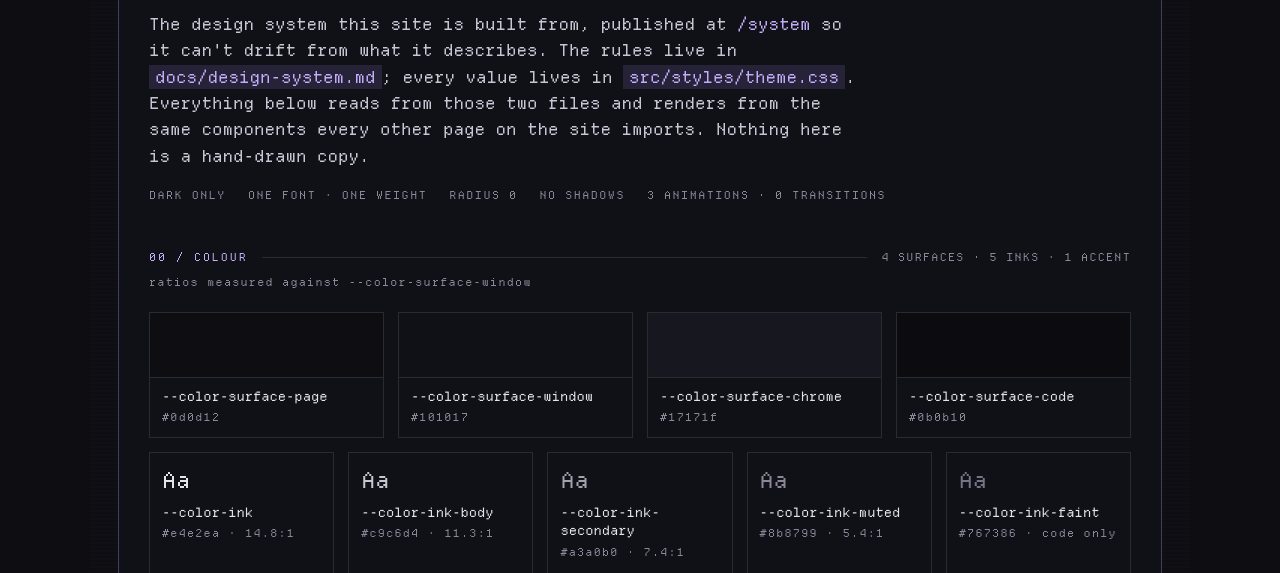
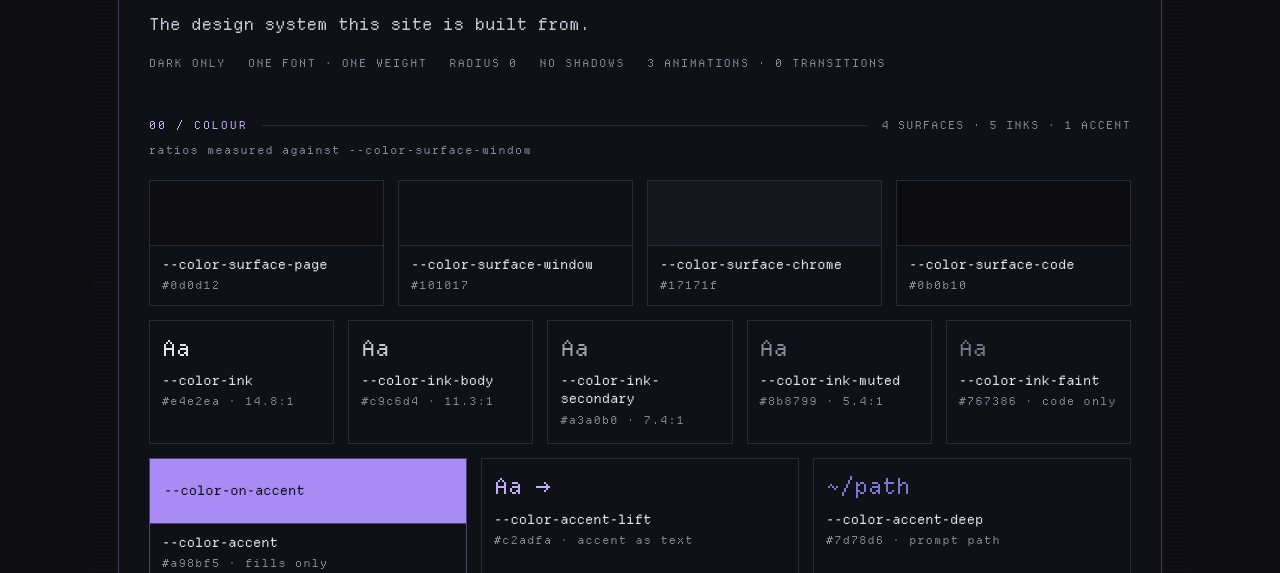
Before and after one commit to brunojppb/brunojppb.github.io, an Astro site: page /system in a window 1280 px wide. Shown: the part 227-800 px from the top of the page. Built offline with nearby package versions, Linux system fonts and the light colour scheme; Astro itself is replaced by a stand-in of ours; some packages are replaced by stand-ins of ours.

Commit message:
Clean-up design system

```diff
--- a/src/pages/system.astro
+++ b/src/pages/system.astro
@@ -125,11 +125,7 @@ const outlineHeadings = [
 
   <h1 class="mt-6 text-xl leading-tight text-ink md:text-2xl">CONSOLE</h1>
   <p class="mt-3.5 max-w-measure text-md text-ink-body">
-    The design system this site is built from, published at <span class="text-accent-lift">/system</span>{' '}
-    so it can't drift from what it describes. The rules live in <code class="bg-wash-code px-1.5 py-px text-accent-lift">docs/design-system.md</code>;
-    every value lives in <code class="bg-wash-code px-1.5 py-px text-accent-lift">src/styles/theme.css</code>.
-    Everything below reads from those two files and renders from the same components every other
-    page on the site imports. Nothing here is a hand-drawn copy.
+    The design system this site is built from.
   </p>
   <div class="mt-4.5 flex flex-wrap gap-5.5 text-2xs tracking-label text-ink-muted">
     <span>DARK ONLY</span>
```
